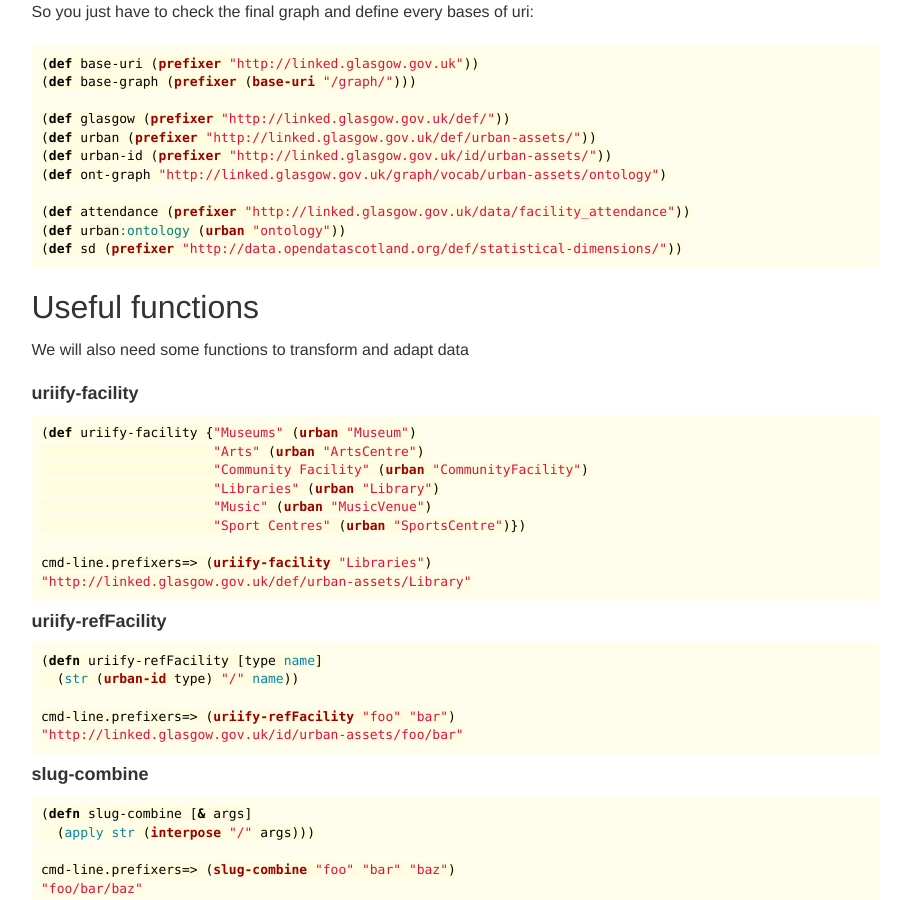
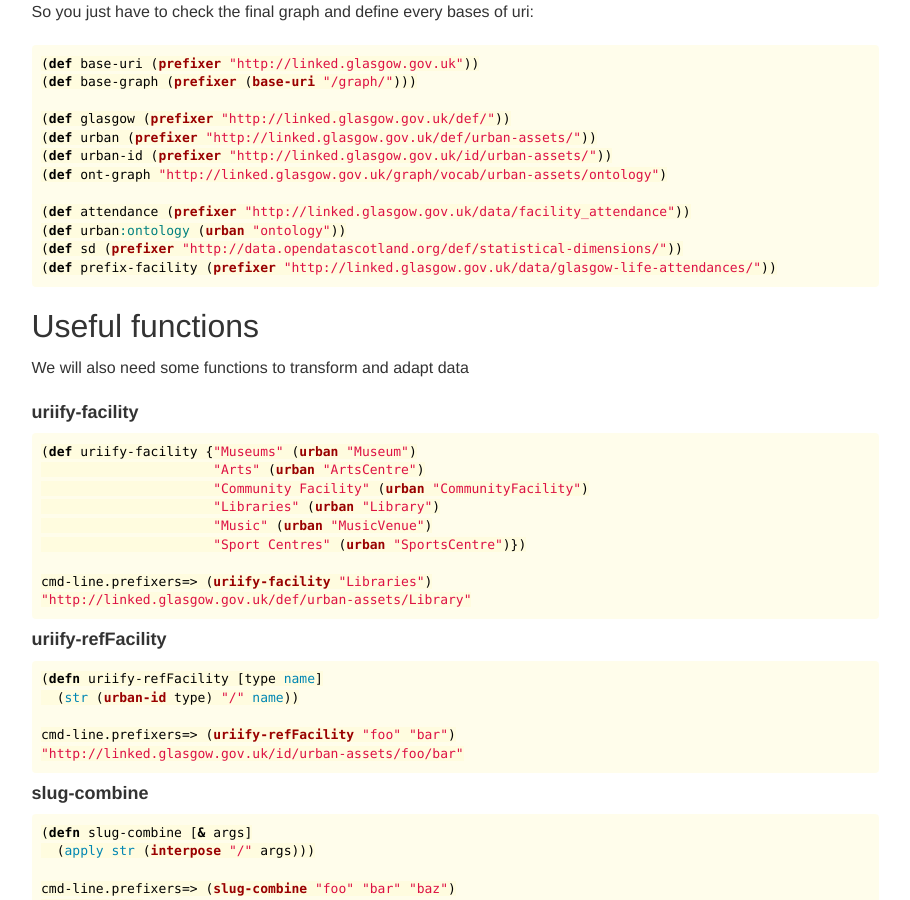
Before and after one commit to Swirrl/grafter-docs, a Jekyll site: the page built from _tutorials/911_making_uri.md, in a window 1280 px wide and 900 px high, scrolled down 1218 px. Shown: the whole window, without its empty margins (331-1241 px from the left). Built offline with Jekyll 4.4.1, drawn with Linux system fonts in a browser that asks for light colours.

Commit message:
cleaned making uri

```diff
--- a/_tutorials/911_making_uri.md
+++ b/_tutorials/911_making_uri.md
@@ -64,7 +64,9 @@ So you just have to check the final graph and define every bases of uri:
 (def attendance (prefixer "http://linked.glasgow.gov.uk/data/facility_attendance"))
 (def urban:ontology (urban "ontology"))
 (def sd (prefixer "http://data.opendatascotland.org/def/statistical-dimensions/"))
+(def prefix-facility (prefixer "http://linked.glasgow.gov.uk/data/glasgow-life-attendances/"))
 {% endhighlight %}
+
 
 
 ## Useful functions
```
